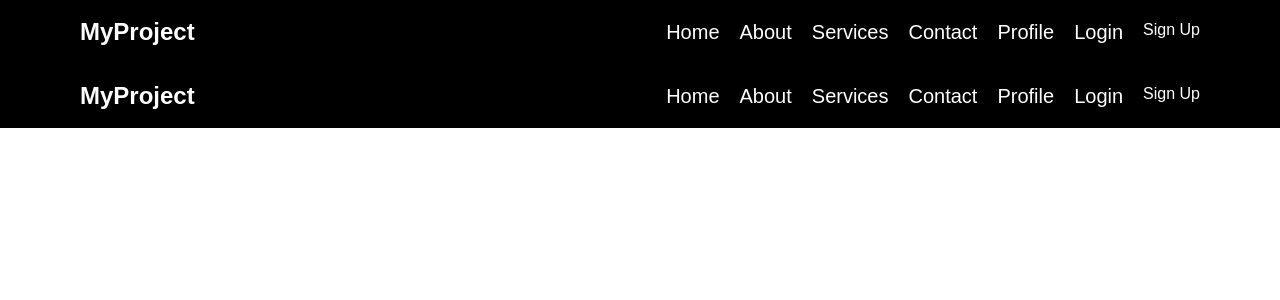
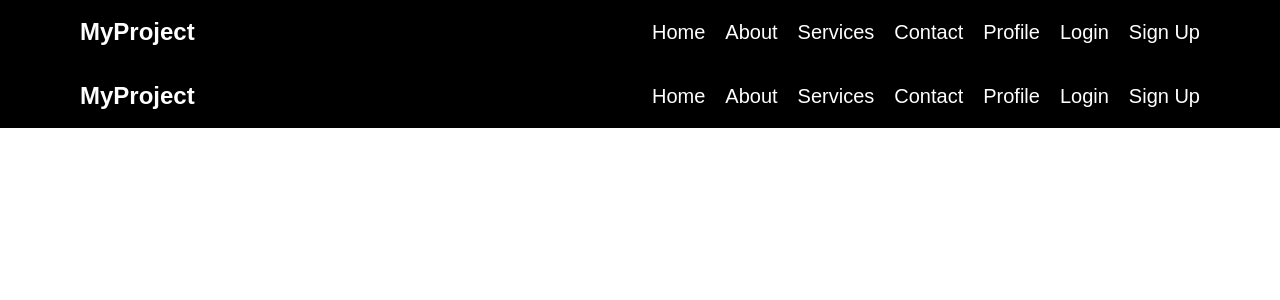
Before and after one commit to gauravkumar2005/SkillForge, a Next.js app: page /Navbar in a window 1280 px wide. Shown: the top 300 px of the page. Built offline with nearby package versions, Linux system fonts and the light colour scheme.

Commit message:
add navbar signup link style

```diff
--- a/src/app/Navbar/page.tsx
+++ b/src/app/Navbar/page.tsx
@@ -14,7 +14,7 @@ export default function Navbar() {
           <Link href="/contact" className="text-xl hover:text-gray-600">Contact</Link>
           <Link href="/profile" className="text-xl hover:text-gray-600">Profile</Link>
           <Link href="/login" className="text-xl hover:text-gray-600">Login</Link>
-          <Link href="/signup">Sign Up</Link>
+          <Link href="/signup" className="text-xl hover:text-gray-600">Sign Up</Link>
         </div>
 
       </div>
```
